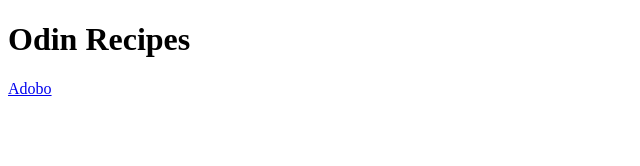
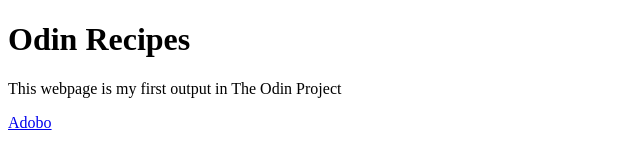
Before and after one commit to Damiusdotcom/odin-recipes, a plain HTML site: page index.html in a window 1280 px wide. Shown: the whole page, without its empty margins (0-640 px from the left). Drawn offline with Linux system fonts and the light colour scheme.

Commit message:
modified:   added some text to index.html

```diff
--- a/index.html
+++ b/index.html
@@ -8,7 +8,7 @@
 </head>
 <body>
     <h1>Odin Recipes</h1>
-
+    <p>This webpage is my first output in The Odin Project</p>
     <a href="recipes/adobo.html">Adobo</a>
 </body>
 </html>
```
